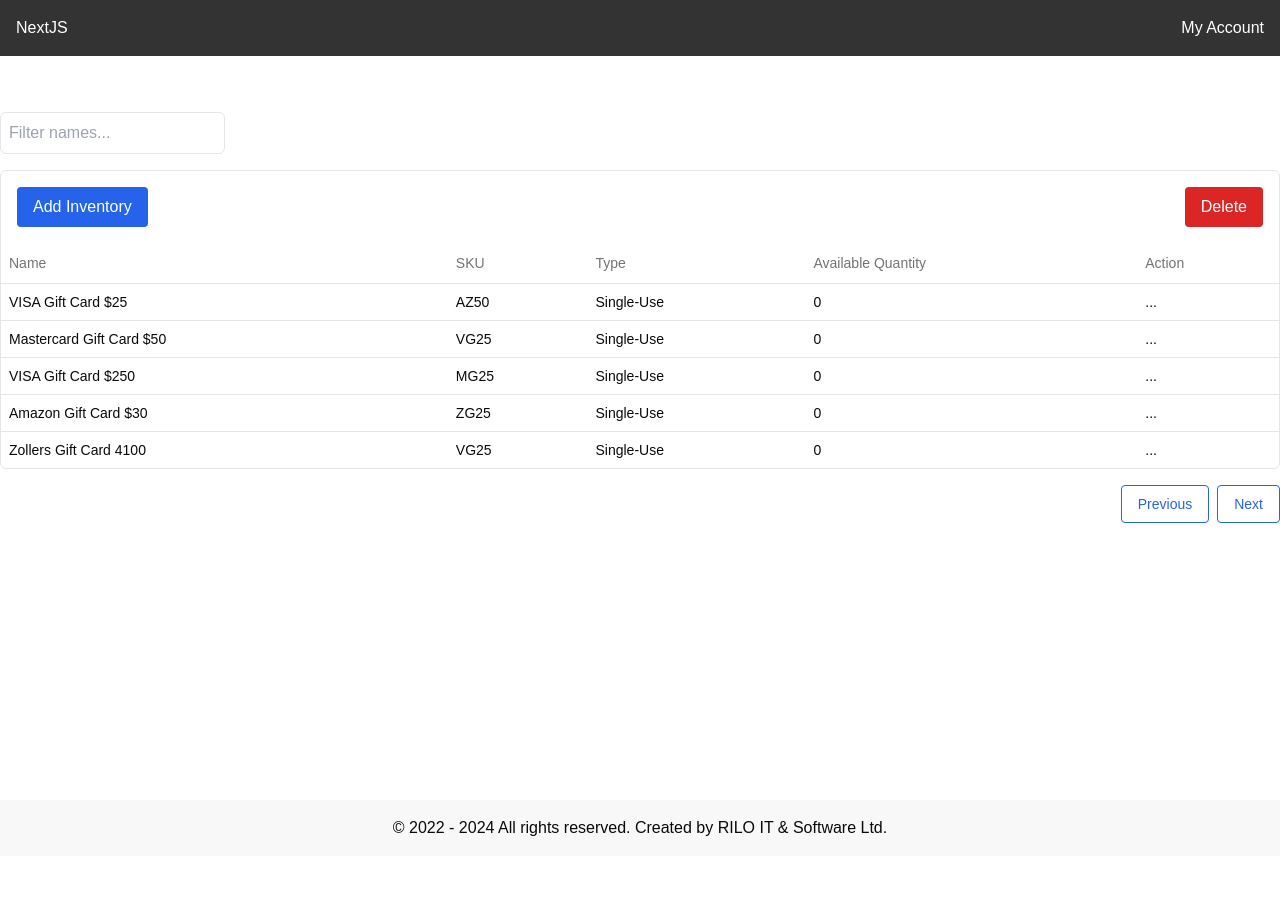
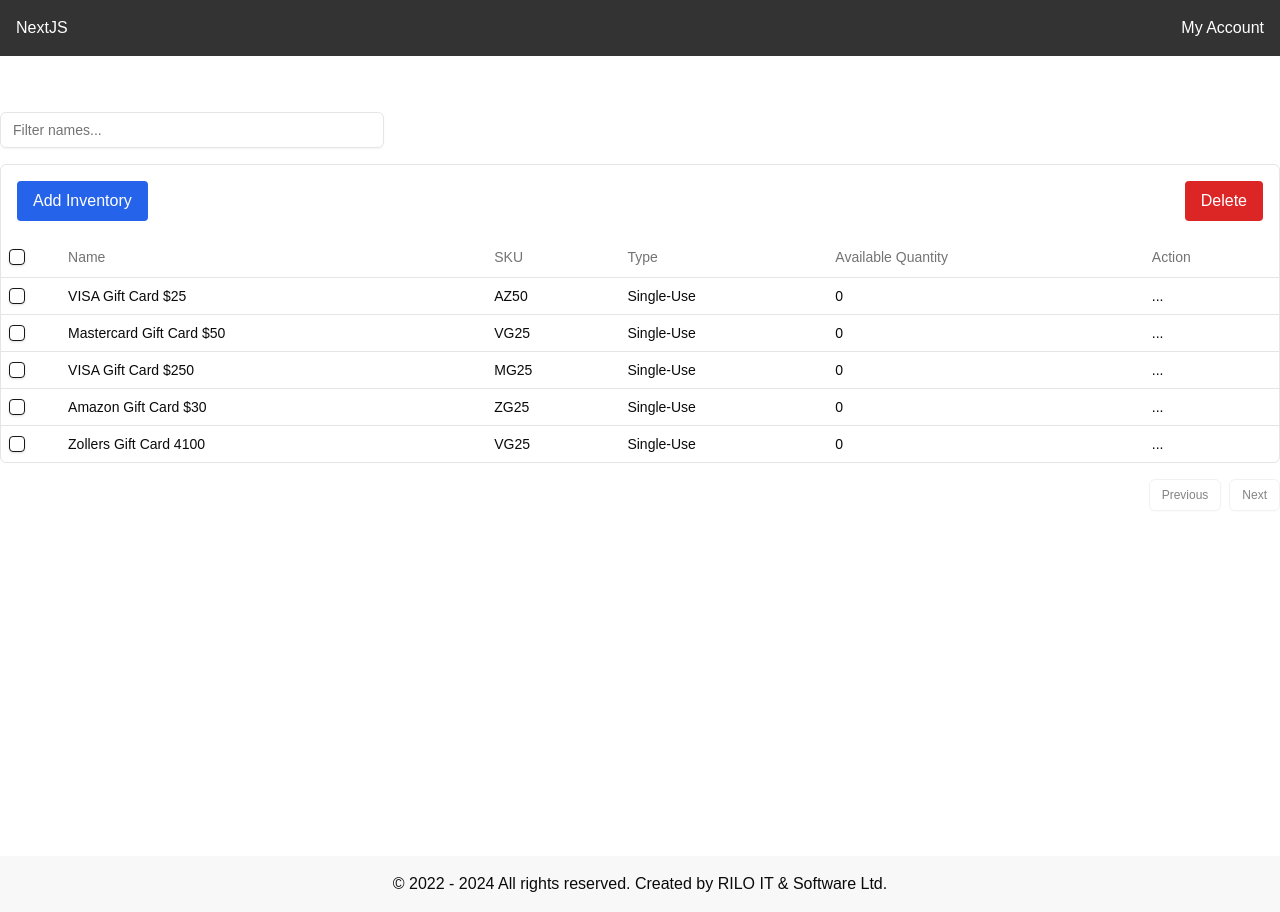
Before and after one commit to RILO-IT-TESTING-PROJECT/rilo-inventory-task-client, a Next.js app: page /Inventory in a window 1280 px wide. Before the commit the page ends 856 px from the top, so only its background shows below. Built offline with nearby package versions, Linux system fonts and the light colour scheme.

Commit message:
inventory changes

```diff
--- a/package.json
+++ b/package.json
@@ -9,6 +9,8 @@
     "lint": "next lint"
   },
   "dependencies": {
+    "@radix-ui/react-checkbox": "^1.1.2",
+    "@radix-ui/react-slot": "^1.1.0",
     "@tanstack/react-table": "^8.20.5",
     "class-variance-authority": "^0.7.1",
     "clsx": "^2.1.1",
--- a/src/app/Inventory/columns.tsx
+++ b/src/app/Inventory/columns.tsx
@@ -1,37 +1,66 @@
-"use client"
+"use client";
 
-import { ColumnDef } from "@tanstack/react-table"
-
-
+import { ColumnDef } from "@tanstack/react-table";
+import { Checkbox } from "@/components/ui/checkbox";
 
 export type Payment = {
-  id: string
-  name: string
-  sku: string
-  type: string
-  available_quantity: number
-  action: string
-}
+  id: string;
+  name: string;
+  sku: string;
+  type: string;
+  available_quantity: number;
+  action: string;
+};
+
+const caseInsensitiveFilter = (row: any, columnId: string, filterValue: string) => {
+  const cellValue = String(row.getValue(columnId) ?? "").toLowerCase();
+  return cellValue.includes(filterValue.toLowerCase());
+};
 
 export const columns: ColumnDef<Payment>[] = [
   {
+    id: "select", // Unique ID for the selection column
+    header: ({ table }) => (
+      <Checkbox
+        checked={table.getIsAllRowsSelected()}
+        indeterminate={table.getIsSomeRowsSelected()}
+        onCheckedChange={(value) => table.toggleAllRowsSelected(!!value)}
+        aria-label="Select all"
+      />
+    ),
+    cell: ({ row }) => (
+      <Checkbox
+        checked={row.getIsSelected()}
+        onCheckedChange={(value) => row.toggleSelected(!!value)}
+        aria-label={`Select row ${row.id}`}
+      />
+    ),
+    enableSorting: false,
+    enableColumnFilter: false,
+  },
+  {
     accessorKey: "name",
     header: "Name",
+    filterFn: caseInsensitiveFilter,
   },
   {
     accessorKey: "sku",
     header: "SKU",
+    filterFn: "includesString",
   },
   {
     accessorKey: "type",
     header: "Type",
+    filterFn: "includesString",
   },
   {
     accessorKey: "available_quantity",
     header: "Available Quantity",
+    filterFn: "includesString",
   },
   {
     accessorKey: "action",
     header: "Action",
+    filterFn: "includesString",
   },
-]
+];
--- a/src/app/Inventory/page.tsx
+++ b/src/app/Inventory/page.tsx
@@ -75,9 +75,6 @@ export default async function DemoPage() {
       <div className="flex-grow container mx-auto py-10">
         <DataTable columns={columns} data={data} />
       </div>
-
-
-      <Footer />
     </div>
     </div>
   )
--- a/src/app/layout.tsx
+++ b/src/app/layout.tsx
@@ -2,6 +2,7 @@ import type { Metadata } from "next";
 import localFont from "next/font/local";
 import "./globals.css";
 import Navbar from "@/components/Navbar/page";
+import Footer from "@/components/Footer/page";
 
 const geistSans = localFont({
   src: "./fonts/GeistVF.woff",
@@ -30,6 +31,7 @@ export default function RootLayout({
         className={`${geistSans.variable} ${geistMono.variable} antialiased`}
       >
         {children}
+        <Footer/>
       </body>
     </html>
   );
--- a/src/components/ui/button.tsx
+++ b/src/components/ui/button.tsx
@@ -1,26 +1,57 @@
+import * as React from "react"
+import { Slot } from "@radix-ui/react-slot"
+import { cva, type VariantProps } from "class-variance-authority"
 
-import React from 'react';
+import { cn } from "@/lib/utils"
 
-interface ButtonProps {
-  variant: 'outline' | 'solid';
-  size: 'sm' | 'md' | 'lg';
-  onClick: () => void;
-  disabled?: boolean;
-  children: React.ReactNode;
+const buttonVariants = cva(
+  "inline-flex items-center justify-center gap-2 whitespace-nowrap rounded-md text-sm font-medium transition-colors focus-visible:outline-none focus-visible:ring-1 focus-visible:ring-ring disabled:pointer-events-none disabled:opacity-50 [&_svg]:pointer-events-none [&_svg]:size-4 [&_svg]:shrink-0",
+  {
+    variants: {
+      variant: {
+        default:
+          "bg-primary text-primary-foreground shadow hover:bg-primary/90",
+        destructive:
+          "bg-destructive text-destructive-foreground shadow-sm hover:bg-destructive/90",
+        outline:
+          "border border-input bg-background shadow-sm hover:bg-accent hover:text-accent-foreground",
+        secondary:
+          "bg-secondary text-secondary-foreground shadow-sm hover:bg-secondary/80",
+        ghost: "hover:bg-accent hover:text-accent-foreground",
+        link: "text-primary underline-offset-4 hover:underline",
+      },
+      size: {
+        default: "h-9 px-4 py-2",
+        sm: "h-8 rounded-md px-3 text-xs",
+        lg: "h-10 rounded-md px-8",
+        icon: "h-9 w-9",
+      },
+    },
+    defaultVariants: {
+      variant: "default",
+      size: "default",
+    },
+  }
+)
+
+export interface ButtonProps
+  extends React.ButtonHTMLAttributes<HTMLButtonElement>,
+    VariantProps<typeof buttonVariants> {
+  asChild?: boolean
 }
 
-export const Button: React.FC<ButtonProps> = ({ variant, size, onClick, disabled = false, children }) => {
-  const baseStyles = "rounded px-4 py-2 focus:outline-none transition-all";
-  const variantStyles = variant === 'outline' ? 'border border-blue-600 text-blue-600 hover:bg-blue-600 hover:text-white' : 'bg-blue-600 text-white hover:bg-blue-700';
-  const sizeStyles = size === 'sm' ? 'text-sm' : size === 'md' ? 'text-base' : 'text-lg';
+const Button = React.forwardRef<HTMLButtonElement, ButtonProps>(
+  ({ className, variant, size, asChild = false, ...props }, ref) => {
+    const Comp = asChild ? Slot : "button"
+    return (
+      <Comp
+        className={cn(buttonVariants({ variant, size, className }))}
+        ref={ref}
+        {...props}
+      />
+    )
+  }
+)
+Button.displayName = "Button"
 
-  return (
-    <button
-      className={`${baseStyles} ${variantStyles} ${sizeStyles}`}
-      onClick={onClick}
-      disabled={disabled}
-    >
-      {children}
-    </button>
-  );
-};
+export { Button, buttonVariants }
--- /dev/null
+++ b/src/components/ui/checkbox.tsx
@@ -0,0 +1,30 @@
+"use client"
+
+import * as React from "react"
+import * as CheckboxPrimitive from "@radix-ui/react-checkbox"
+import { Check } from "lucide-react"
+
+import { cn } from "@/lib/utils"
+
+const Checkbox = React.forwardRef<
+  React.ElementRef<typeof CheckboxPrimitive.Root>,
+  React.ComponentPropsWithoutRef<typeof CheckboxPrimitive.Root>
+>(({ className, ...props }, ref) => (
+  <CheckboxPrimitive.Root
+    ref={ref}
+    className={cn(
+      "peer h-4 w-4 shrink-0 rounded-sm border border-primary shadow focus-visible:outline-none focus-visible:ring-1 focus-visible:ring-ring disabled:cursor-not-allowed disabled:opacity-50 data-[state=checked]:bg-primary data-[state=checked]:text-primary-foreground",
+      className
+    )}
+    {...props}
+  >
+    <CheckboxPrimitive.Indicator
+      className={cn("flex items-center justify-center text-current")}
+    >
+      <Check className="h-4 w-4" />
+    </CheckboxPrimitive.Indicator>
+  </CheckboxPrimitive.Root>
+))
+Checkbox.displayName = CheckboxPrimitive.Root.displayName
+
+export { Checkbox }
--- a/src/components/ui/data-table.tsx
+++ b/src/components/ui/data-table.tsx
@@ -39,17 +39,20 @@ export function DataTable<TData, TValue>({
     const router = useRouter();
     const [columnFilters, setColumnFilters] = React.useState<ColumnFiltersState>(
         [])
+    const [rowSelection, setRowSelection] = React.useState({})
 
         const table = useReactTable({
             data,
             columns,
+            state: { columnFilters,rowSelection },
             onColumnFiltersChange: setColumnFilters,
             getCoreRowModel: getCoreRowModel(),
             getPaginationRowModel: getPaginationRowModel(),
-    state: {
-        columnFilters
-      },
+            getFilteredRowModel: getFilteredRowModel(),
+            onRowSelectionChange: setRowSelection,
           });
+
+
 
   const handleAddInventory = () => {
     router.push("/add");
@@ -60,6 +63,7 @@ export function DataTable<TData, TValue>({
 
   };
 
+
   return (
     <div>
         <div className="flex items-center py-4">
@@ -67,10 +71,11 @@ export function DataTable<TData, TValue>({
   placeholder="Filter names..."
   value={(table.getColumn("name")?.getFilterValue() as string) ?? ""}
   onChange={(event) =>
-            table.getColumn("name")?.setFilterValue(event.target.value)
+    table.getColumn("name")?.setFilterValue(event.target.value || undefined)
   }
   className="max-w-sm"
 />
+
       </div>
     <div className="rounded-md border">
 
--- a/src/components/ui/input.tsx
+++ b/src/components/ui/input.tsx
@@ -1,21 +1,22 @@
+import * as React from "react"
 
-import React from 'react';
+import { cn } from "@/lib/utils"
 
-interface InputProps {
-  placeholder: string;
-  value: string;
-  onChange: React.ChangeEventHandler<HTMLInputElement>;
-  className?: string;
-}
+const Input = React.forwardRef<HTMLInputElement, React.ComponentProps<"input">>(
+  ({ className, type, ...props }, ref) => {
+    return (
+      <input
+        type={type}
+        className={cn(
+          "flex h-9 w-full rounded-md border border-input bg-transparent px-3 py-1 text-base shadow-sm transition-colors file:border-0 file:bg-transparent file:text-sm file:font-medium file:text-foreground placeholder:text-muted-foreground focus-visible:outline-none focus-visible:ring-1 focus-visible:ring-ring disabled:cursor-not-allowed disabled:opacity-50 md:text-sm",
+          className
+        )}
+        ref={ref}
+        {...props}
+      />
+    )
+  }
+)
+Input.displayName = "Input"
 
-export const Input: React.FC<InputProps> = ({ placeholder, value, onChange, className }) => {
-  return (
-    <input
-      type="text"
-      placeholder={placeholder}
-      value={value}
-      onChange={onChange}
-      className={`border p-2 rounded-md ${className}`}
-    />
-  );
-};
+export { Input }
```
Also changed, not shown: 1 other file (tests, documents, lock files or other folders). Lines whose indentation alone changed are shown as unchanged.
